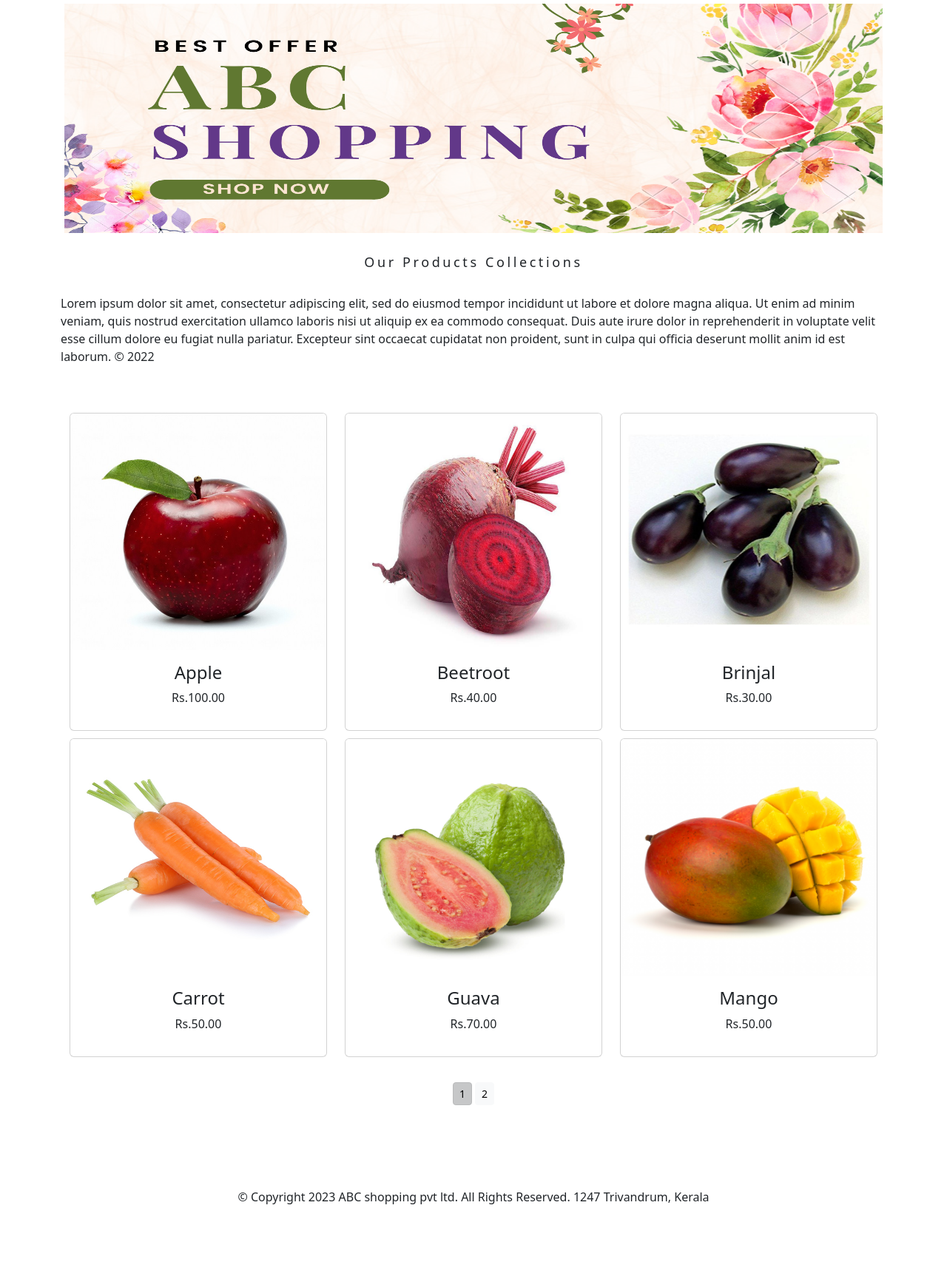
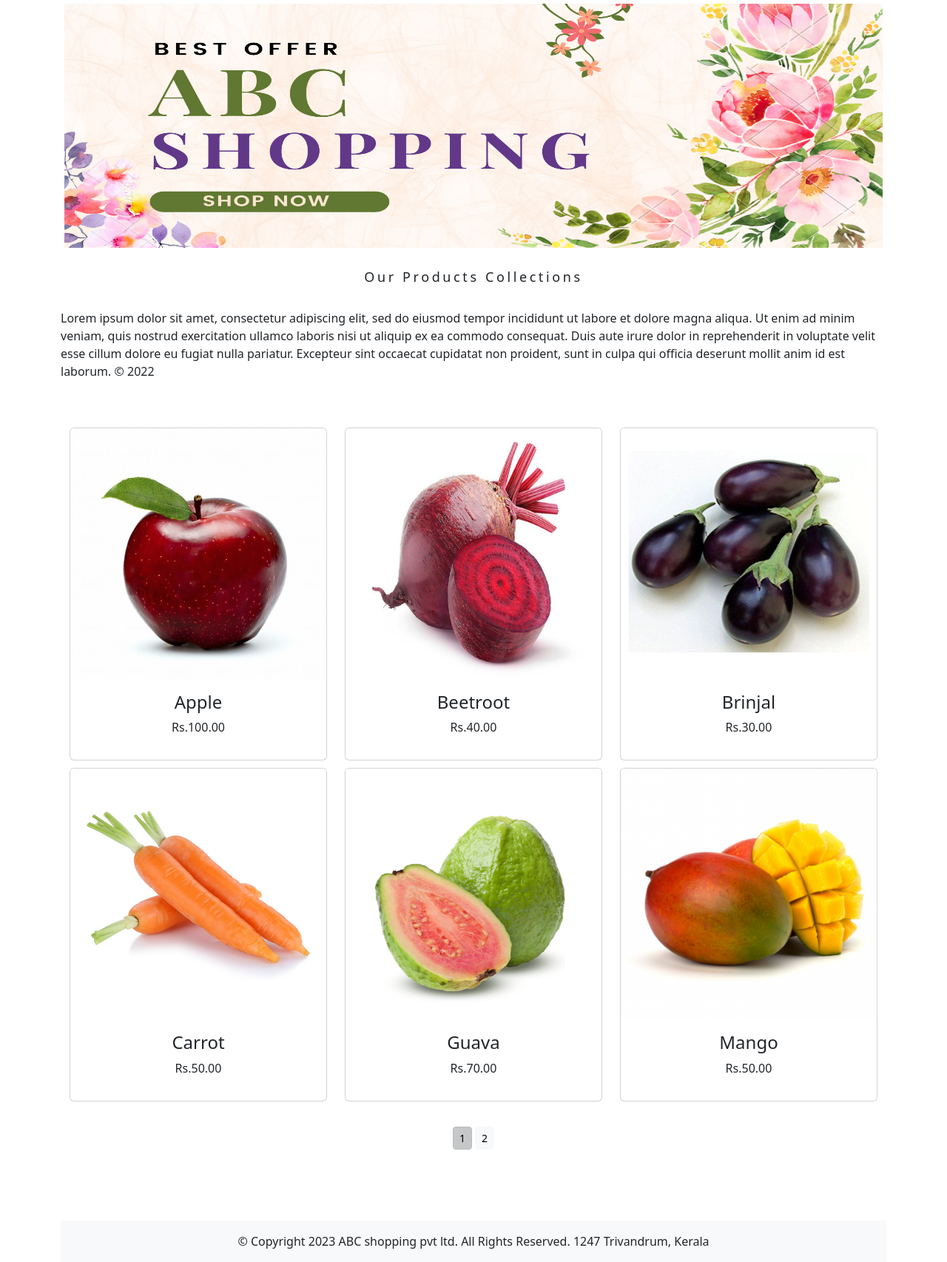
Before and after one commit to merahulkrishnan/ecommerceapp, a Django app: page / in a window 1280 px wide. Shown: the part 223-1929 px from the top of the page at 74% size. Before the commit the page ends 1851 px from the top, so only its background shows below. Run offline with Django 4.2, Linux system fonts and the light colour scheme; data comes from the database, SQL or seed files in the repository; some libraries are stand-ins or nearby versions.

Commit message:
update custom.css

```diff
--- a/ecommerceapp/static/css/custom.css
+++ b/ecommerceapp/static/css/custom.css
@@ -1,6 +1,12 @@
-.body{
-   font-family: 'Roboto', sans-serif;
+/***Body***/
+
+body{
+    font-family: 'Roboto', sans-serif;
+    min-height: 100vh;
 }
+
+/***Navbar ***/
+
 .nav-items{
       letter-spacing : .2em;
       font-size : 14px;
@@ -12,15 +18,23 @@
      font-size : 14px;
      text-transform : uppercase;
 }
-.my_footer{
-     background-color:#f8f9fa;
-     height: 60px;
 
+/***Footer***/
+
+footer {
+      bottom: 0;
+      left: 0;
+      width: 100%;
+      background-color: #f8f9fa;
+      text-align: center;
 }
-.my_footer p{
-     padding-top: 20px;
-     font-size: 14px;
+.sticky-footer {
+      position: sticky;
+      top: 100%;
 }
+
+/***Category***/
+
 .my_row_class{
      padding-top: 15px;
 }
@@ -32,7 +46,7 @@
 
 .my_image{
      width:100%;
-     height:320px;
+     height:340px;
 }
 
 .my_title{
@@ -45,6 +59,8 @@
      padding:5px;
 }
 
+/***Product part***/
+
 .my_bottom_margin{
      margin-bottom:10px;
 }
@@ -55,6 +71,8 @@
      letter-spacing: .2em;
 
 }
+
+/***Product page***/
 
 .my_prod_row_class{
      padding-top:15px;
@@ -78,10 +96,14 @@
      padding-right:20px;
 }
 
+/***Search Page***/
+
 .my_search_text{
      padding-top: 20px;
 
 }
+
+/***Cart Page***/
 
 .my_custom_table{
      min-width:400px;
@@ -97,7 +119,10 @@
 }
 .custom_a{
      text-decoration:none;
-     color:#868e96 !important;
+
+.custom_icon{
+     text-decoration:none;
+     color:#868e96:important;
 }
 .my_custom_button{
      margin-top:5px;
```
